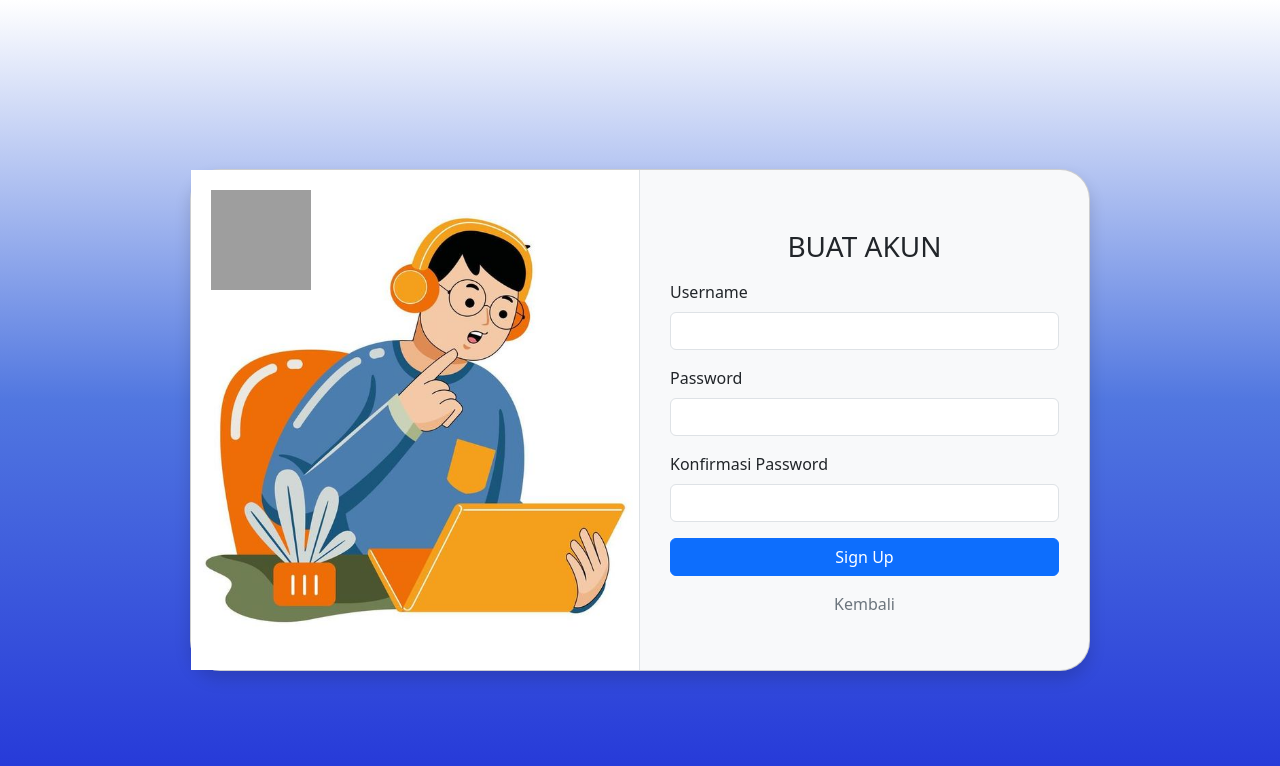
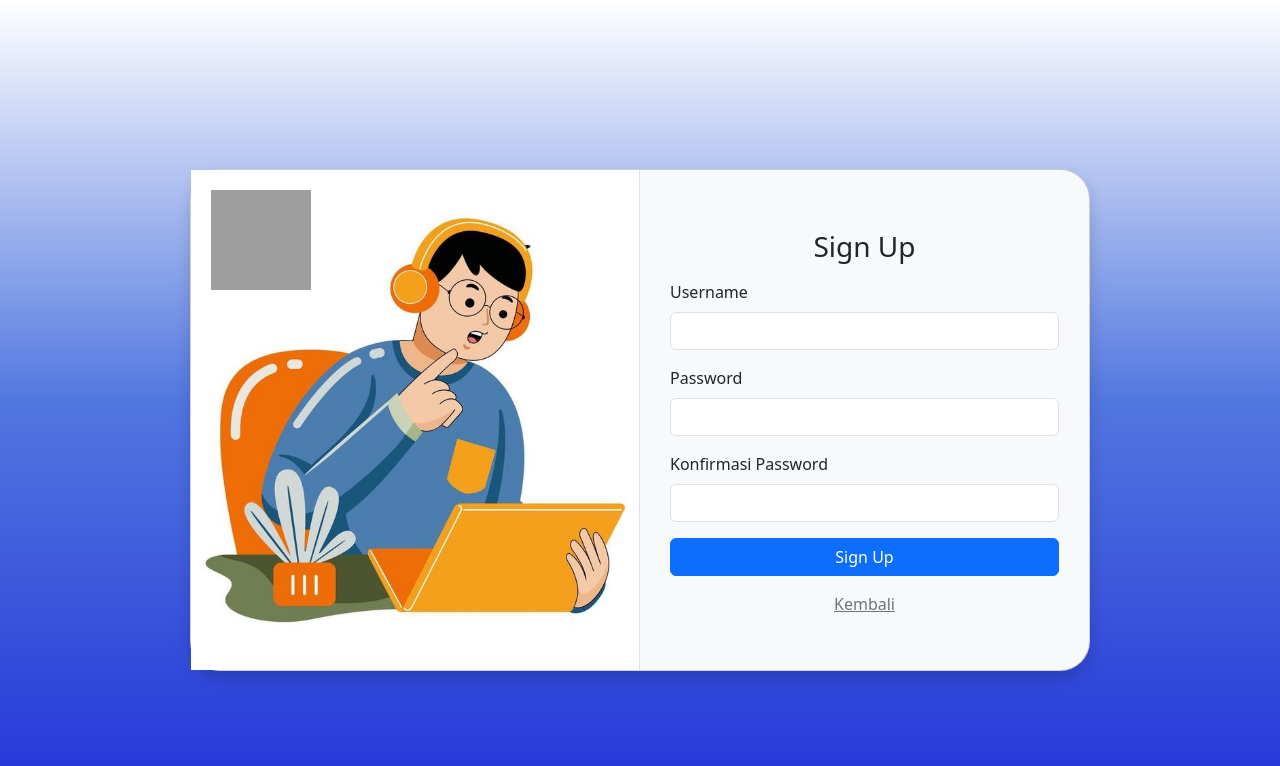
Before and after one commit to Fadiyah-Yeah/TA-WEB-DASAR, a PHP site: page /CreateAkun.php in a window 1280 px wide. Shown: the top 766 px of the page. Run offline with PHP 8.4, Linux system fonts and the light colour scheme; grey boxes are pictures that could not be loaded.

Commit message:
Update CreateAkun.php

```diff
--- a/CreateAkun.php
+++ b/CreateAkun.php
@@ -57,7 +57,7 @@ if (isset($_POST["register"])) {
         }
 
         .btn-submit,
-        .btn-back {
+        .btn-kembali {
             transition: 0.3s;
         }
 
@@ -66,7 +66,7 @@ if (isset($_POST["register"])) {
             transform: scale(1.03);
         }
 
-        .btn-back:hover {
+        .btn-kembali:hover {
             color: #000;
             font-weight: bold;
         }
@@ -81,7 +81,7 @@ if (isset($_POST["register"])) {
             </div>
 
             <form action="" method="POST" class="col-md-6 form-section">
-                <h3 class="text-center mb-3">BUAT AKUN</h3>
+                <h3 class="text-center mb-3">Sign Up</h3>
                 <div class="mb-3">
                     <label for="username" class="form-label">Username</label>
                     <input type="text" class="form-control" name="username" id="username" required />
@@ -95,10 +95,10 @@ if (isset($_POST["register"])) {
                     <input type="text" class="form-control" name="password2" id="password2" required />
                 </div>
                 <div class="mb-3">
-                    <button type="submit" name="register" class="btn btn-primary w-100 btn-submit">Sign Up</button>
+                    <button type="submit" name="register" class="btn-submit btn btn-primary w-100">Sign Up</button>
                 </div>
                 <div class="text-center">
-                    <a href="LoginAkun.php" class="text-decoration-none text-secondary btn-back">Kembali</a>
+                    <a href="LoginAkun.php" class="btn-kembali text-secondary">Kembali</a>
                 </div>
             </form>
         </div>
```
